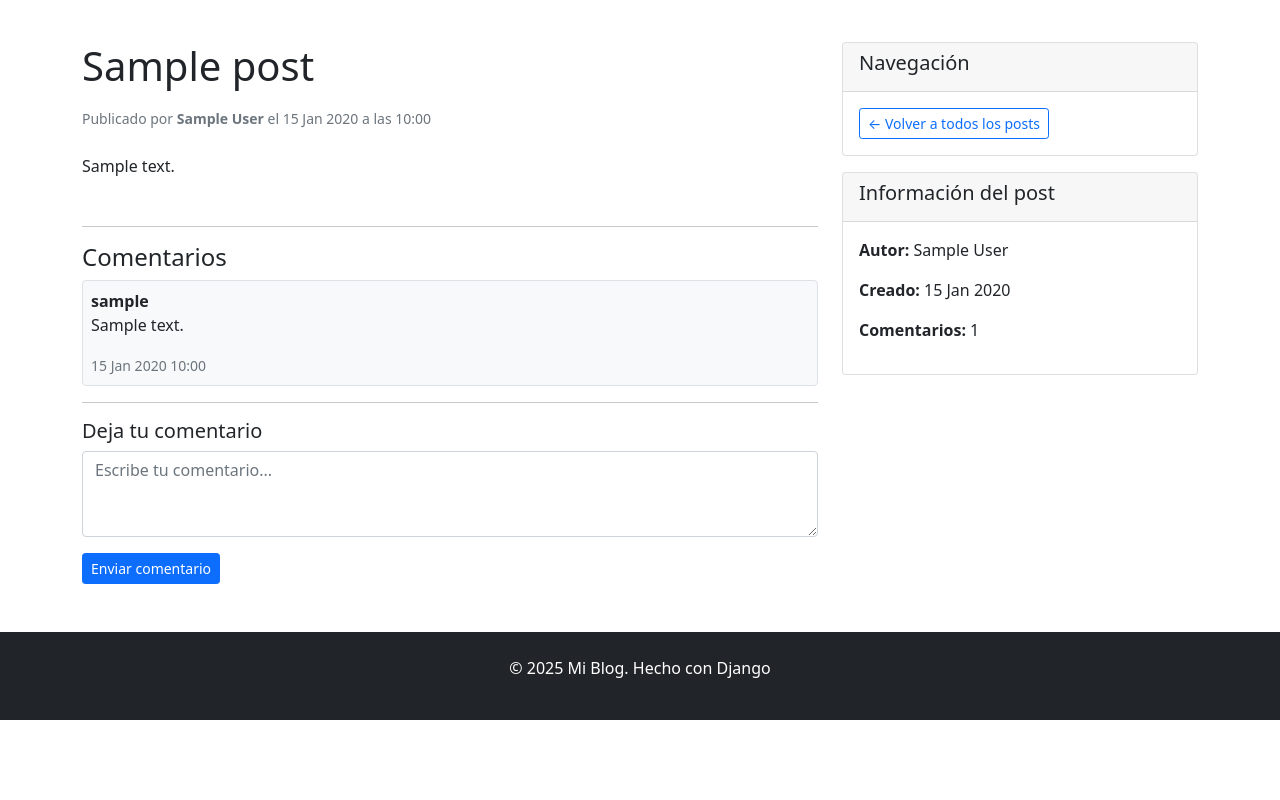
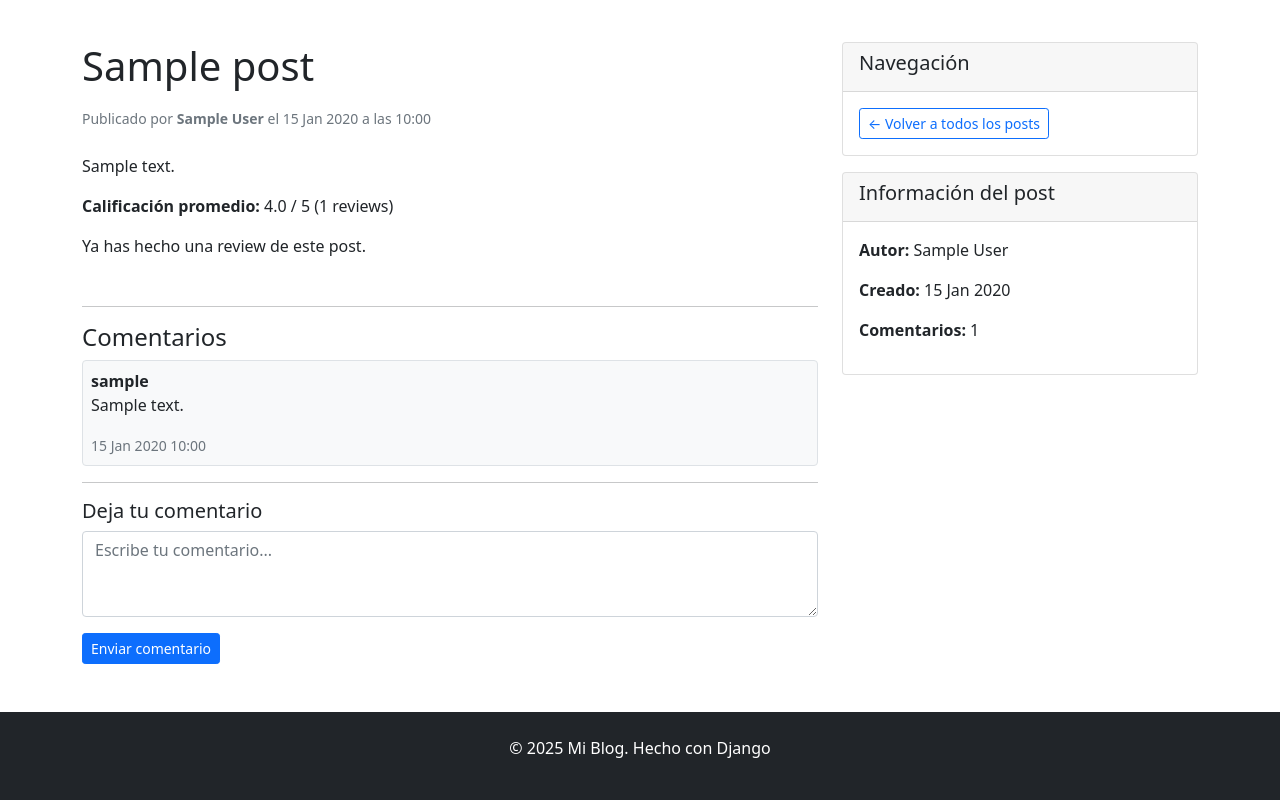
Before and after one commit to 02yari/DjangoMyblog, a Django app: a page that uses blog/templates/blog/post_detail.html in a window 1280 px wide. Shown: the part 235-1035 px from the top of the page. Before the commit the page ends 955 px from the top, so only its background shows below. Run offline with Django 4.2, Linux system fonts and the light colour scheme; a user stored in the database is signed in; tables that the repository leaves empty hold one stand-in row (values such as "Sample post"); grey boxes marked "Sample" are stand-in pictures; some libraries are stand-ins or nearby versions.

Commit message:
Fase 4 completada: sistema de reviews con rating 1-5

```diff
--- a/blog/forms.py
+++ b/blog/forms.py
@@ -2,8 +2,7 @@ from django import forms
 from .models import Comment
 from django.contrib.auth.models import User
 from django.contrib.auth.forms import UserCreationForm
-from .models import Profile
-from .models import Post
+from .models import Profile, Post, Review
 
 class CommentForm(forms.ModelForm):
     class Meta:
@@ -50,3 +49,12 @@ class PostForm(forms.ModelForm):
     class Meta:
         model = Post
         fields = ['title', 'content', 'excerpt', 'cover', 'published']
+
+class ReviewForm(forms.ModelForm):
+    class Meta:
+        model = Review
+        fields = ['rating', 'comment']
+        widgets = {
+            'rating': forms.NumberInput(attrs={'min': 1, 'max': 5}),
+            'comment': forms.Textarea(attrs={'rows': 3, 'placeholder': 'Escribe tu review...'}),
+        }
--- a/blog/models.py
+++ b/blog/models.py
@@ -5,7 +5,7 @@ from django.utils import timezone
 from django.db.models.signals import post_save
 from django.dispatch import receiver
 from ckeditor.fields import RichTextField
-
+from django.core.validators import MinValueValidator, MaxValueValidator
 
 
 class Post(models.Model):
@@ -82,3 +82,22 @@ def create_user_profile(sender, instance, created, **kwargs):
     if created and not instance.is_staff and not instance.is_superuser:
         from .models import Profile
         Profile.objects.create(user=instance)
+
+
+class Review(models.Model):
+    post = models.ForeignKey(Post, on_delete=models.CASCADE, related_name='reviews')
+    user = models.ForeignKey(User, on_delete=models.CASCADE)
+    rating = models.PositiveSmallIntegerField(
+        validators=[MinValueValidator(1), MaxValueValidator(5)]
+    )
+    comment = models.TextField(blank=True, null=True)
+    created_at = models.DateTimeField(auto_now_add=True)
+
+    class Meta:
+        unique_together = ('post', 'user')
+        ordering = ['-created_at']
+        verbose_name = 'Review'
+        verbose_name_plural = 'Reviews'
+
+    def __str__(self):
+        return f'Review de {self.user.username} en {self.post.title} ({self.rating})'
--- a/blog/templates/blog/post_detail.html
+++ b/blog/templates/blog/post_detail.html
@@ -20,6 +20,34 @@
             <div class="post-content">
                 {{ post.content|linebreaks }}
             </div>
+
+            <!-- Aquí iría la sección 4 de mostrar promedio de ratings en detalle de post -->
+            <div class="mb-3">
+                <strong>Calificación promedio:</strong>
+                {% if average_rating %}
+                    {{ average_rating|floatformat:1 }} / 5
+                    ({{ post.reviews.count }} reviews)
+                {% else %}
+                    Sin reviews aún
+                {% endif %}
+            </div>
+
+            <!-- Formulario para dejar review -->
+            {% if user.is_authenticated %}
+                    {% if not user_has_reviewed %}
+                    <form method="post" action="{% url 'blog:add_review' post.slug %}">
+                        {% csrf_token %}
+                        {{ review_form.as_p }}
+                        <button type="submit" class="btn btn-primary btn-sm">Enviar review</button>
+                    </form>
+                {% else %}
+                    <p>Ya has hecho una review de este post.</p>
+                {% endif %}
+            {% else %}
+                <p><a href="{% url 'blog:login' %}">Inicia sesión</a> para dejar una review.</p>
+            {% endif %}
+
+
         </article>
 
         <!--Seccion de comentarios -->
--- a/blog/urls.py
+++ b/blog/urls.py
@@ -20,4 +20,5 @@ urlpatterns = [
     path('comment/<int:comment_id>/approve/', views.approve_comment, name='approve_comment'),
     path('comment/<int:comment_id>/reject/', views.reject_comment, name='reject_comment'),
 
+    path('post/<slug:slug>/review/', views.add_review, name='add_review'),
 ]
--- a/blog/views.py
+++ b/blog/views.py
@@ -1,13 +1,13 @@
 from django.shortcuts import render, get_object_or_404, redirect
 from django.core.paginator import Paginator
 from django.contrib import messages
-from .models import Post, Comment
-from .forms import CommentForm, SignUpForm, ProfileForm, PostForm
+from .models import Post, Comment, Review
+from .forms import CommentForm, SignUpForm, ProfileForm, PostForm, ReviewForm
 from django.contrib.auth import authenticate, login, logout
 from django.contrib.auth.forms import AuthenticationForm
 from django.contrib.auth.decorators import login_required
 from django.contrib.admin.views.decorators import staff_member_required
-
+from django.db.models import Avg
 
 def post_list(request):
     """Vista para mostrar la lista de posts publicados"""
@@ -24,8 +24,17 @@ def post_detail(request, slug):
     comments = post.comments.filter(active=True)
     new_comment = None
 
+     # Calcular promedio de reviews
+    average_rating = post.reviews.aggregate(Avg('rating'))['rating__avg']
+
+    # Verificar si el usuario ya hizo review
+    user_has_reviewed = False
+    if request.user.is_authenticated:
+        user_has_reviewed = post.reviews.filter(user=request.user).exists()
+
     if request.method == 'POST':
         comment_form = CommentForm(data=request.POST)
+        review_form = ReviewForm()
         if comment_form.is_valid():
             # Crear comentario pero no guardarlo aún
             new_comment = comment_form.save(commit=False)
@@ -37,12 +46,16 @@ def post_detail(request, slug):
             return redirect('blog:post_detail', slug=post.slug)
     else:
         comment_form = CommentForm()
+        review_form = ReviewForm()
 
     return render(request, 'blog/post_detail.html', {
         'post': post,
         'comments': comments,
         'new_comment': new_comment,
-        'comment_form': comment_form
+        'comment_form': comment_form,
+        'review_form': review_form,
+        'average_rating': average_rating,
+        'user_has_reviewed': user_has_reviewed,
     })
 
 
@@ -182,3 +195,28 @@ def reject_comment(request, comment_id):
     comment.delete()
     messages.warning(request, "Comentario eliminado.")
     return redirect('blog:post_detail', pk=comment.post.id)
+
+@login_required
+def add_review(request, slug):
+    post = get_object_or_404(Post, slug=slug)
+
+    # Evitar que el usuario haga más de un review por post
+    if Review.objects.filter(post=post, user=request.user).exists():
+        messages.warning(request, "Ya has hecho una review de este post.")
+        return redirect('blog:post_detail', slug=post.slug)
+
+    if request.method == 'POST':
+        form = ReviewForm(request.POST)
+        if form.is_valid():
+            review = form.save(commit=False)
+            review.user = request.user
+            review.post = post
+            review.save()
+            messages.success(request, "Tu review ha sido enviada.")
+            return redirect('blog:post_detail', slug=post.slug)
+        else:
+            messages.error(request, "Por favor corrige los errores del formulario.")
+    else:
+        form = ReviewForm()
+
+    return redirect('blog:post_detail', slug=post.slug)
```
